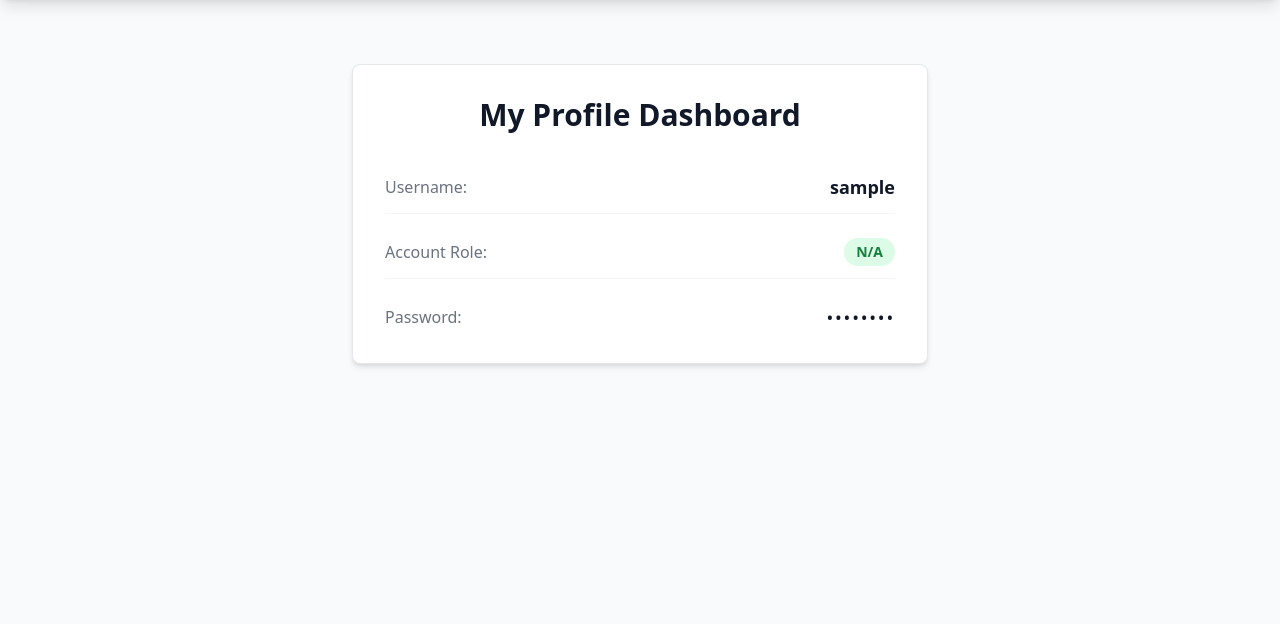
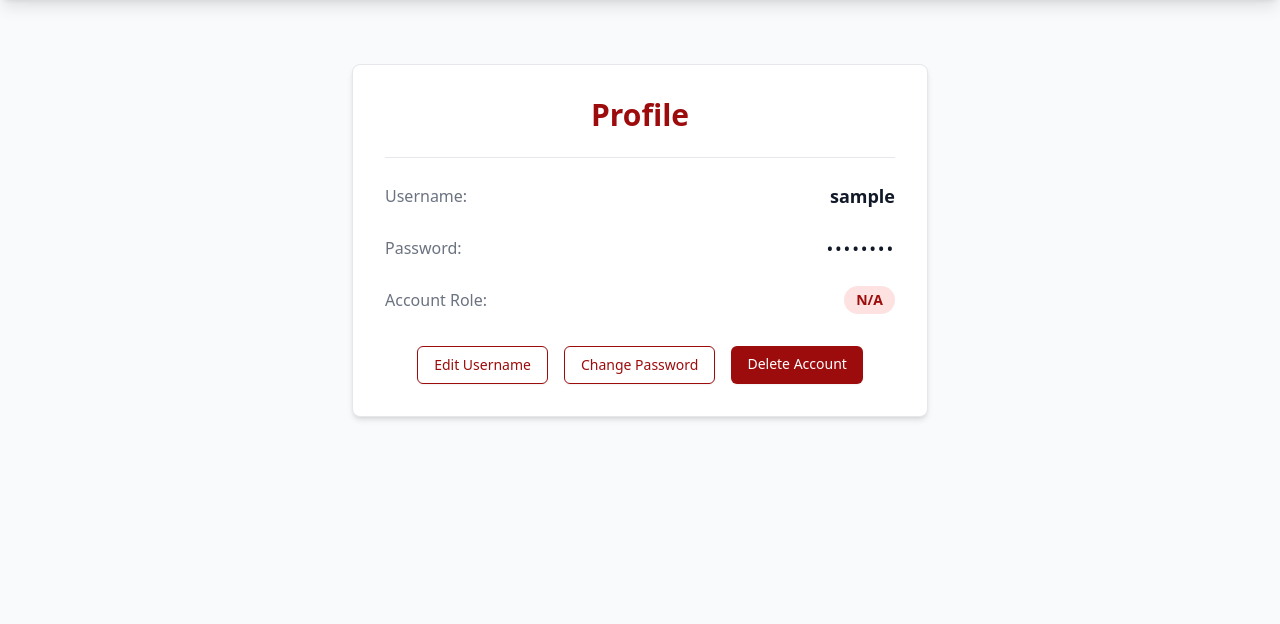
Before and after one commit to PBP-A08/GoSport, a Django app: page /profile/ in a window 1280 px wide. Shown: the part 65-689 px from the top of the page. Run offline with Django 5.2, Linux system fonts and the light colour scheme; the visitor is signed in with stand-in values (Sample User, id 1); some libraries are stand-ins or nearby versions.

Commit message:
bikin dashboard, edit, and delete account

```diff
--- a/main/templates/profile_dashboard.html
+++ b/main/templates/profile_dashboard.html
@@ -9,24 +9,15 @@
     <div class="max-w-xl w-full">
         <div class="bg-white rounded-lg border border-gray-200 p-8 shadow-md">
 
-            <div class="text-center mb-10">
-                <h1 class="text-3xl font-bold text-gray-900 mb-2">My Profile Dashboard</h1>
+            <div class="text-center mb-6 pb-4 border-b border-gray-200">
+                <h1 class="text-3xl font-bold text-[#9d0c0c] mb-2">Profile</h1>
             </div>
 
             <div class="space-y-6">
 
-                <div class="flex justify-between items-center pb-3 border-b border-gray-100">
+                <div class="flex justify-between items-center">
                     <span class="text-gray-500 font-medium">Username:</span>
                     <span class="text-gray-900 font-semibold text-lg">{{ username }}</span>
-                </div>
-
-                <div class="flex justify-between items-center pb-3 border-b border-gray-100">
-                    <span class="text-gray-500 font-medium">Account Role:</span>
-                    <span
-                        class="px-3 py-1 rounded-full text-sm font-semibold
-                       {% if role == 'admin' %}bg-red-100 text-[#9d0c0c]{% else %}bg-green-100 text-green-700{% endif %}">
-                        {{ role|capfirst }}
-                    </span>
                 </div>
 
                 <div class="flex justify-between items-center">
@@ -34,8 +25,30 @@
                     <span class="text-gray-900 tracking-widest text-lg">{{ masked_password }}</span>
                 </div>
 
+                <div class="flex justify-between items-center">
+                    <span class="text-gray-500 font-medium">Account Role:</span>
+                    <span class="px-3 py-1 rounded-full text-sm font-semibold bg-red-100 text-[#9d0c0c]">
+                        {{ role|capfirst }}
+                    </span>
+                </div>
             </div>
+            <div class="mt-8 flex justify-center space-x-4">
 
+                <a href="{% url 'main:edit_username' %}"
+                    class="px-4 py-2 text-sm font-medium bg-white text-[#9d0c0c] border border-[#9d0c0c] rounded-md hover:bg-red-50 transition-colors shadow-sm">
+                    Edit Username
+                </a>
+
+                <a href="{% url 'main:edit_password' %}"
+                    class="px-4 py-2 text-sm font-medium bg-white text-[#9d0c0c] border border-[#9d0c0c] rounded-md hover:bg-gray-100 transition-colors shadow-sm">
+                    Change Password
+                </a>
+
+                <a href="{% url 'main:delete_account' %}"
+                    class="px-4 py-2 text-sm font-medium text-white bg-[#9d0c0c] rounded-md hover:bg-red-700 transition-colors shadow-sm">
+                    Delete Account
+                </a>
+            </div>
         </div>
     </div>
 </div>
--- a/main/urls.py
+++ b/main/urls.py
@@ -3,7 +3,7 @@ from main.views import (
     show_main, create_product, show_product, show_xml, show_json,
     show_xml_by_id, show_json_by_id, register, login_user,
     logout_user, edit_product, delete_product, add_product_entry_ajax,
-    profile_dashboard
+    profile_dashboard, edit_username, edit_password, delete_account
 )
 
 app_name = 'main'
@@ -23,4 +23,7 @@ urlpatterns = [
     path('product/<uuid:id>/delete', delete_product, name='delete_product'),
     path('create-product-ajax', add_product_entry_ajax, name='add_product_entry_ajax'),
     path('profile/', profile_dashboard, name='profile_dashboard'),
+    path('profile/edit/username/', edit_username, name='edit_username'),
+    path('profile/edit/password/', edit_password, name='edit_password'),
+    path('profile/delete/', delete_account, name='delete_account'),
 ]
--- a/main/views.py
+++ b/main/views.py
@@ -1,17 +1,18 @@
 import datetime
 from django.urls import reverse
-from django.contrib.auth import authenticate, login, logout
+from django.contrib.auth import authenticate, login, logout, update_session_auth_hash
 from django.contrib.auth.decorators import login_required
 from django.contrib import messages
 from django.shortcuts import render, redirect, get_object_or_404
-from django.http import HttpResponse, HttpResponseRedirect, JsonResponse
+from django.http import HttpResponse, HttpResponseRedirect
+from django.contrib.auth.forms import PasswordChangeForm
 from django.core import serializers
 from django.views.decorators.csrf import csrf_exempt
 from django.views.decorators.http import require_POST
 from django.utils.html import strip_tags
 from django.contrib.auth.models import User
 
-from main.forms import ProductForm, RegisterForm
+from main.forms import ProductForm, RegisterForm, UserEditForm
 from main.models import Product, Profile
 
 
@@ -79,7 +80,7 @@ def register(request):
         form = RegisterForm(request.POST)
         if form.is_valid():
             form.save()
-            messages.success(request, "Akun berhasil dibuat!")
+            messages.success(request, "Account created successfully!")
             return redirect('main:login')
     else:
         form = RegisterForm()
@@ -98,7 +99,7 @@ def login_user(request):
             try:
                 profile = Profile.objects.get(user=user)
             except Profile.DoesNotExist:
-                messages.error(request, "Akun tidak ditemukan.")
+                messages.error(request, "Account not found.")
                 logout(request)
                 return redirect('main:login')
 
@@ -195,3 +196,59 @@ def profile_dashboard(request):
     }
 
     return render(request, "profile_dashboard.html", context)
+
+@login_required(login_url='/login')
+def edit_username(request):
+    user_form = UserEditForm(request.POST or None, instance=request.user)
+
+    if request.method == 'POST':
+        old_password = request.POST.get('old_password')
+
+        user_authenticated = authenticate(
+            request,
+            username=request.user.username,
+            password=old_password
+        )
+
+        if user_authenticated is None:
+            messages.error(request, 'The current password you entered is incorrect.')
+
+        elif user_form.is_valid():
+            user_form.save()
+            update_session_auth_hash(request, request.user)
+            messages.success(request, 'Your username has been successfully updated!')
+            return redirect('main:profile_dashboard')
+
+        else:
+            messages.error(request, 'There was an error updating your username. Please check the fields below.')
+
+    context = {'user_form': user_form}
+    return render(request, "edit_username.html", context)
+
+@login_required(login_url='/login')
+def edit_password(request):
+    if request.method == 'POST':
+        form = PasswordChangeForm(request.user, request.POST)
+        if form.is_valid():
+            user = form.save()
+            update_session_auth_hash(request, user)
+            messages.success(request, 'Your password was successfully updated!')
+            return redirect('main:profile_dashboard')
+        else:
+            messages.error(request, 'Please correct the error below.')
+    else:
+        form = PasswordChangeForm(request.user)
+
+    context = {'form': form}
+    return render(request, 'edit_password.html', context)
+
+@login_required(login_url='/login')
+def delete_account(request):
+    if request.method == 'POST':
+        user = request.user
+        logout(request)
+        user.delete()
+        messages.success(request, "Your account has been successfully deleted. See ya!")
+        return redirect('main:register')
+
+    return render(request, "delete_account_confirm.html")
```
Also changed, not shown: main/forms.py (+12 -22 lines), main/templates/delete_account_confirm.html (added, +45 -0 lines), main/templates/edit_password.html (added, +68 -0 lines), main/templates/edit_username.html (added, +77 -0 lines).
